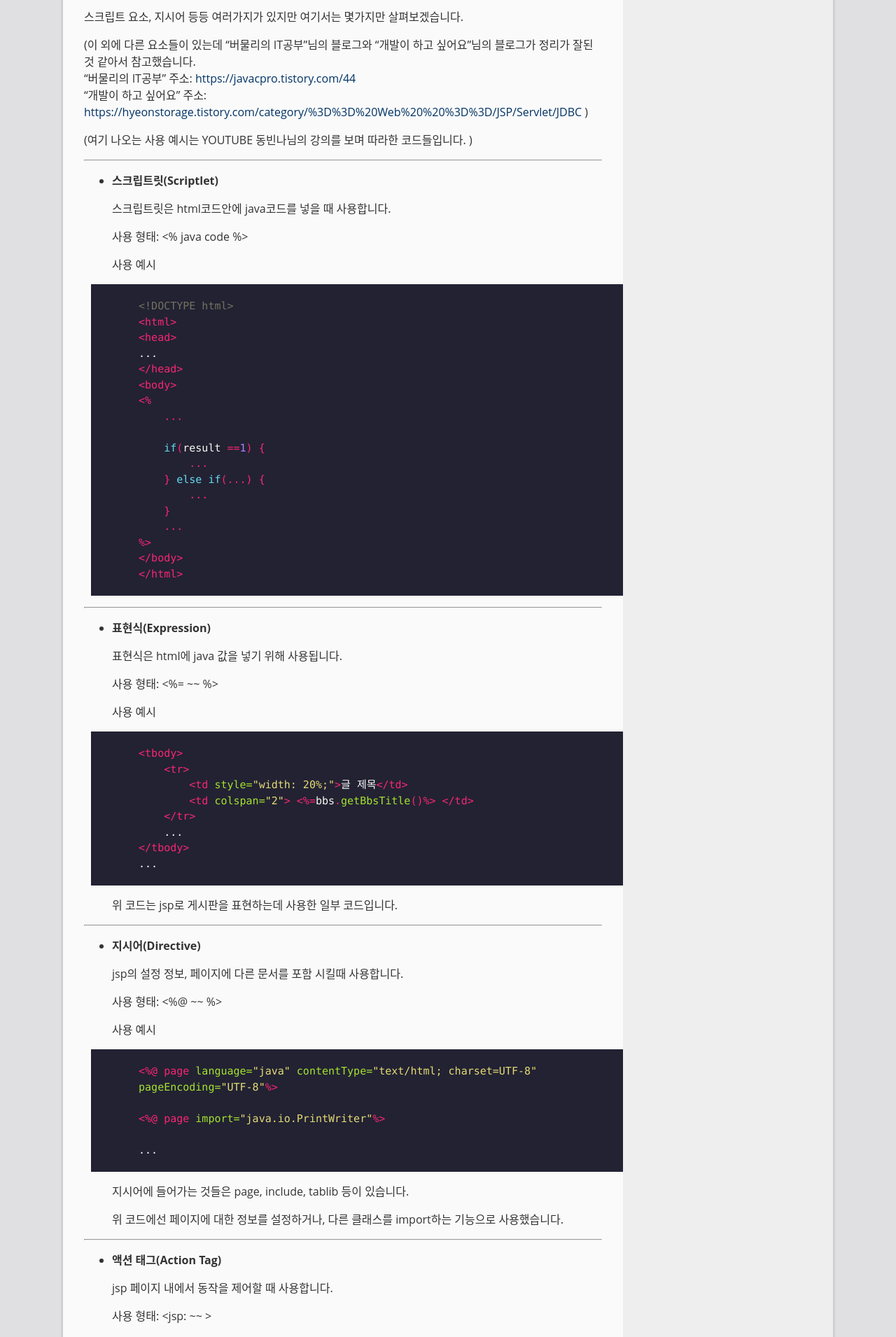
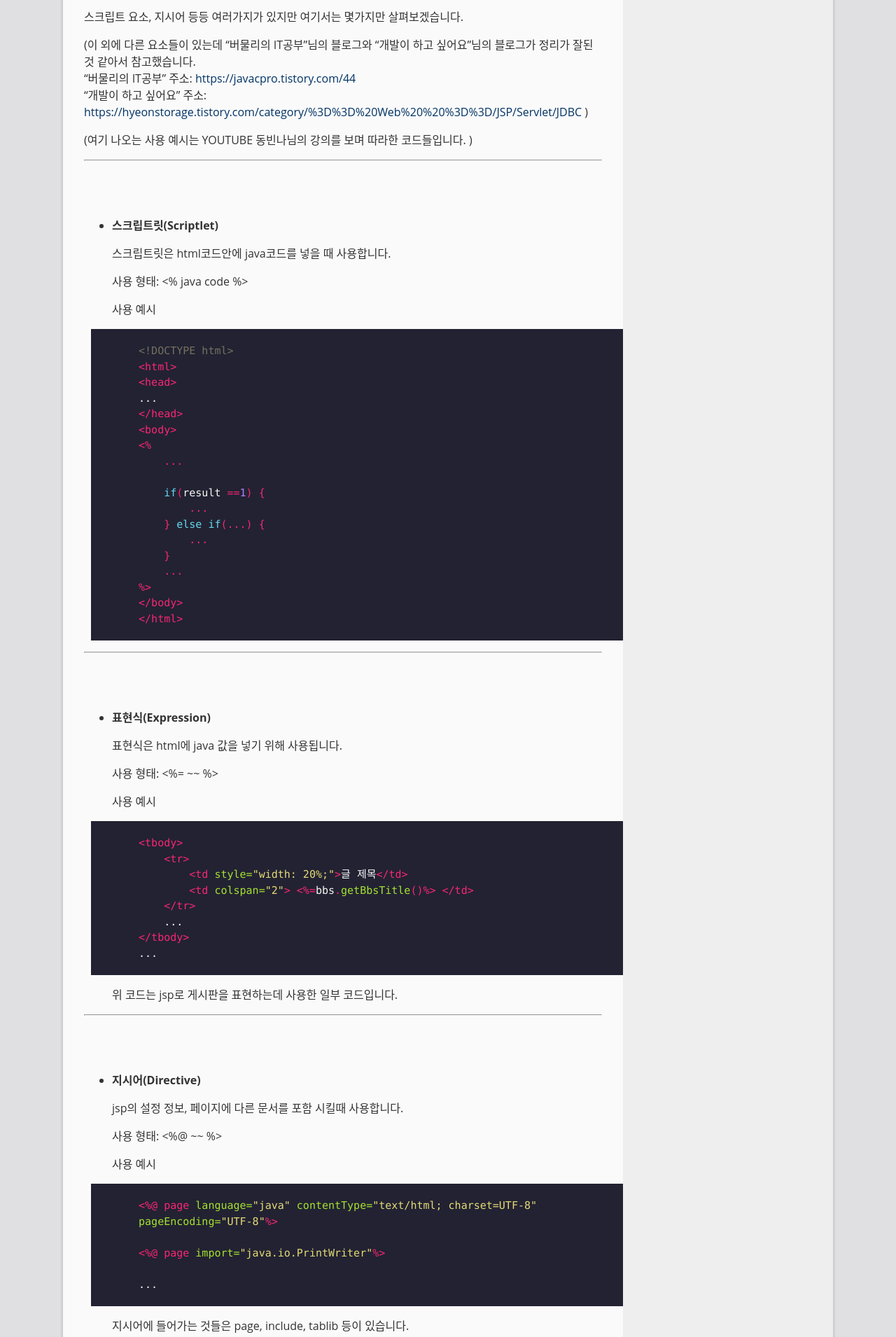
Before and after one commit to jh9875/jh9875.github.io, a Jekyll site: the page built from _posts/2020-08-06-jsp1.markdown, in a window 1280 px wide. Shown: the part 1024-2934 px from the top of the page at 70% size. Built offline with Jekyll 4.4.1, drawn with Linux system fonts in a browser that asks for light colours; comment, search, counter and statistics services are not loaded.

Commit message:
modify4 posting jsp1

```diff
--- a/_posts/2020-08-06-jsp1.markdown
+++ b/_posts/2020-08-06-jsp1.markdown
@@ -51,7 +51,7 @@ JSP에 사용되는 구성 요소는 여러가지가 있습니다.
 (여기 나오는 사용 예시는 YOUTUBE 동빈나님의 강의를 보며 따라한 코드들입니다.   )
 
 * * *
-
+<br/><br/>
 
 - **스크립트릿(Scriptlet)**
 
@@ -83,7 +83,7 @@ JSP에 사용되는 구성 요소는 여러가지가 있습니다.
 	~~~
 
 * * *
-
+<br/><br/>
 
 - **표현식(Expression)**
 
@@ -106,7 +106,7 @@ JSP에 사용되는 구성 요소는 여러가지가 있습니다.
 	위 코드는 jsp로 게시판을 표현하는데 사용한 일부 코드입니다.
 
 * * *
-
+<br/><br/>
 
 - **지시어(Directive)**
 
@@ -130,7 +130,7 @@ JSP에 사용되는 구성 요소는 여러가지가 있습니다.
 	위 코드에선 페이지에 대한 정보를 설정하거나, 다른 클래스를 import하는 기능으로 사용했습니다.
 
 * * *
-
+<br/><br/>
 
 - **액션 태그(Action Tag)**
 
@@ -156,7 +156,7 @@ JSP에 사용되는 구성 요소는 여러가지가 있습니다.
 	setProperty는 자바 빈의 속성을 정할 때 사용합니다.
 
 * * *
-
+<br/><br/>
 
 - **내장 객체**
 
@@ -186,7 +186,7 @@ JSP에 사용되는 구성 요소는 여러가지가 있습니다.
 
 * * *
 * * *
-
+<br/><br/><br/>
 
 이번 포스팅에서는 동빈나님의 JSP 게시판 강의에서 사용했던 몇가지 구성 요소에 대해서 알아보았습니다.
 
```
